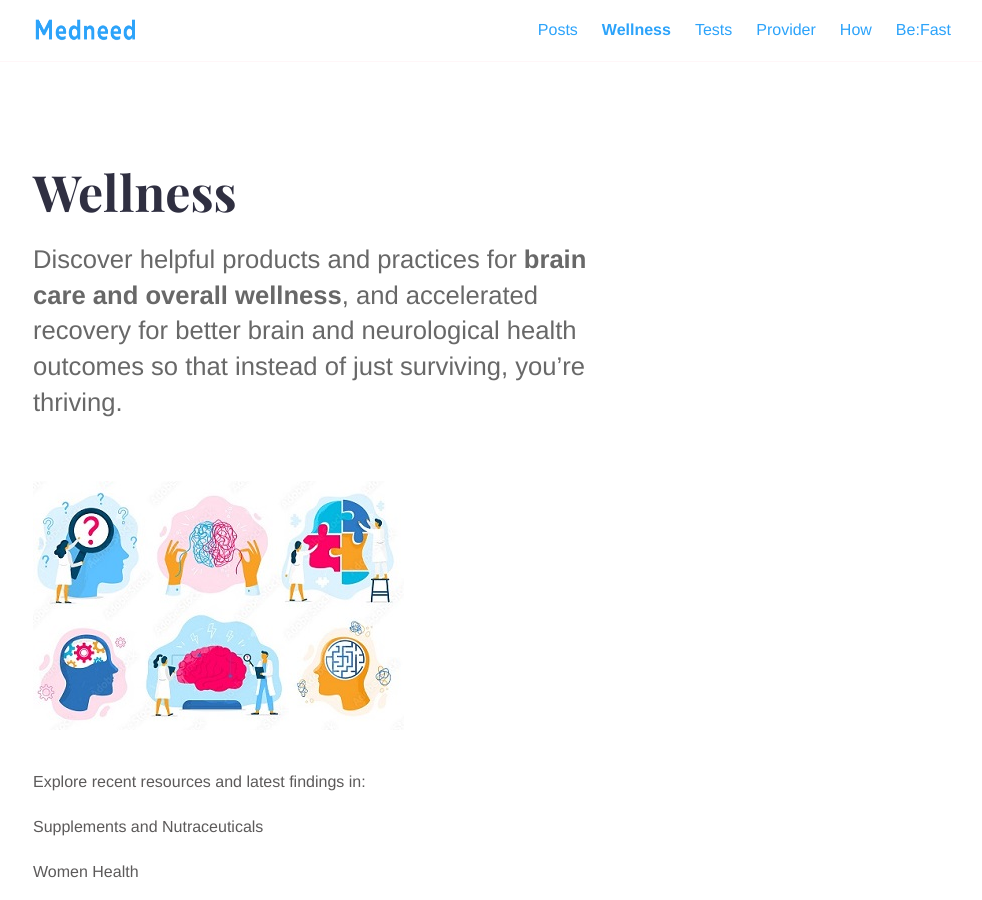
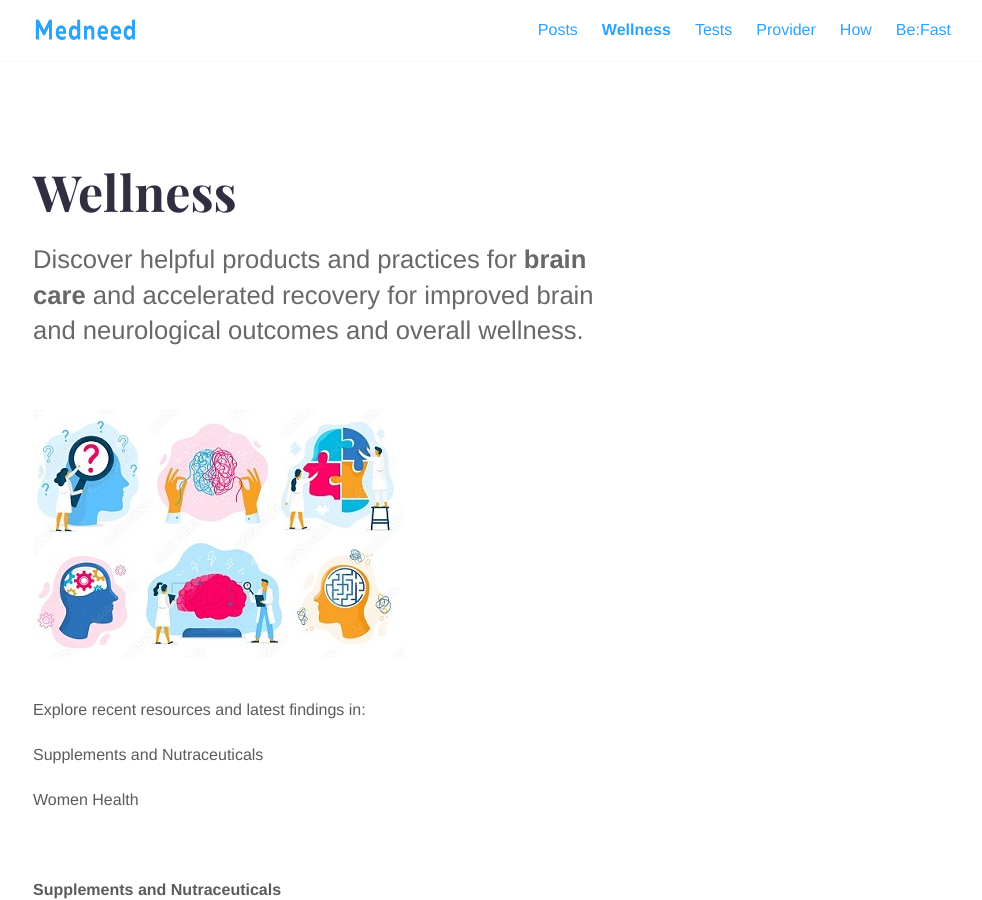
Before and after one commit to Iraneus/betamedneed, a Jekyll site: the page built from _services/wellness.md, in a window 1280 px wide and 900 px high. Shown: the whole window, without its empty margins (142-1124 px from the left). Built offline with Jekyll 4.4.1, drawn with Linux system fonts in a browser that asks for light colours.

Commit message:
edit how

```diff
--- a/_services/wellness.md
+++ b/_services/wellness.md
@@ -6,7 +6,7 @@
 layout: service
 ---
 
-Discover helpful products and practices for **brain care and overall wellness**, and accelerated recovery for better brain and neurological health outcomes so that instead of just surviving, you’re thriving.
+Discover helpful products and practices for **brain care** and accelerated recovery for improved brain and neurological outcomes and overall wellness.
 
 
 ![Wellness updates](/images/illustrations/updates.jpg)
```
